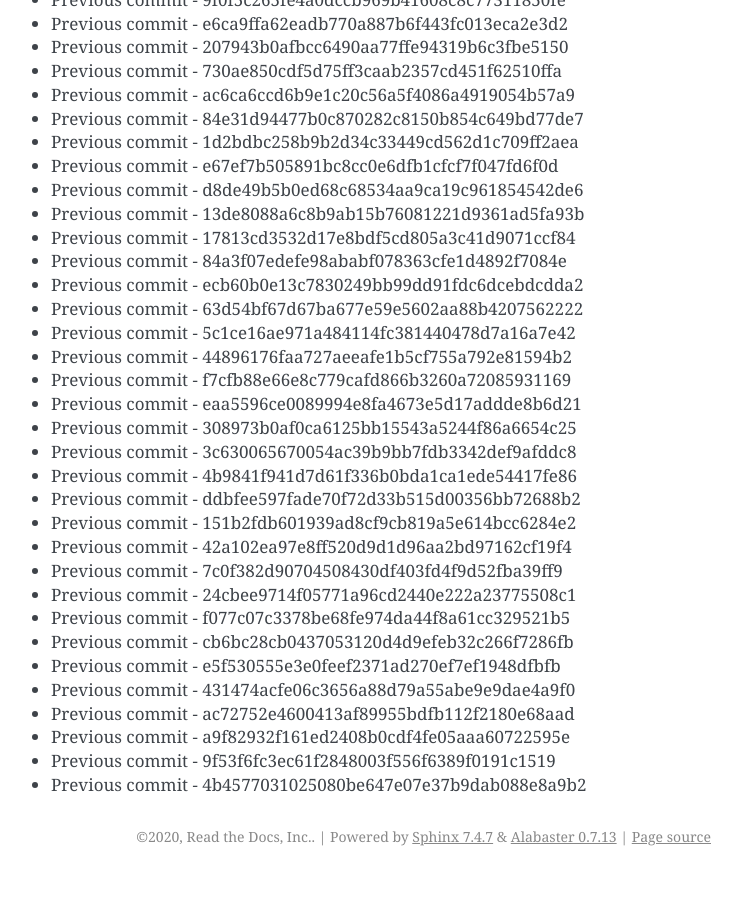
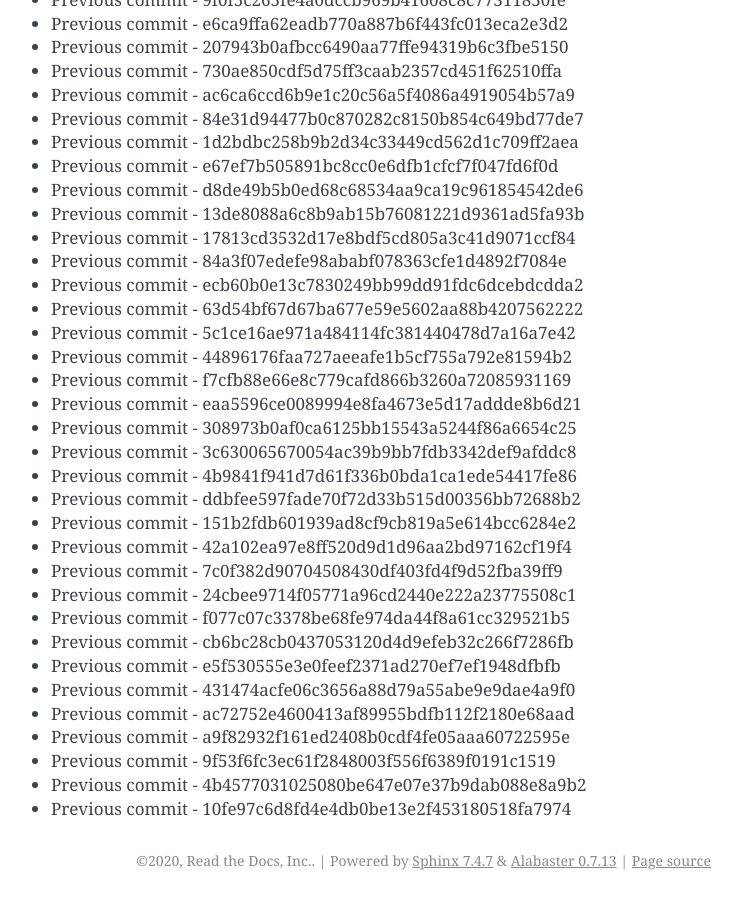
Before and after one commit to readthedocs/rtd-git-stresstest, a Sphinx documentation site: the page built from docs/updates.rst, in a window 1280 px wide and 900 px high, scrolled down 6962 px. Shown: the whole window, without its empty margins (399-1141 px from the left). Built offline with Sphinx 7.4.7, drawn with Linux system fonts in a browser that asks for light colours; before the commit the page ends 7838 px from its top, so only the background shows below that.

Commit message:
Generating commit from previous: 10fe97c6d8fd4e4db0be13e2f453180518fa7974

```diff
--- a/docs/updates.rst
+++ b/docs/updates.rst
@@ -324,3 +324,4 @@ It can be tested for any performance characteristics.
 * Previous commit - a9f82932f161ed2408b0cdf4fe05aaa60722595e
 * Previous commit - 9f53f6fc3ec61f2848003f556f6389f0191c1519
 * Previous commit - 4b4577031025080be647e07e37b9dab088e8a9b2
+* Previous commit - 10fe97c6d8fd4e4db0be13e2f453180518fa7974
```
